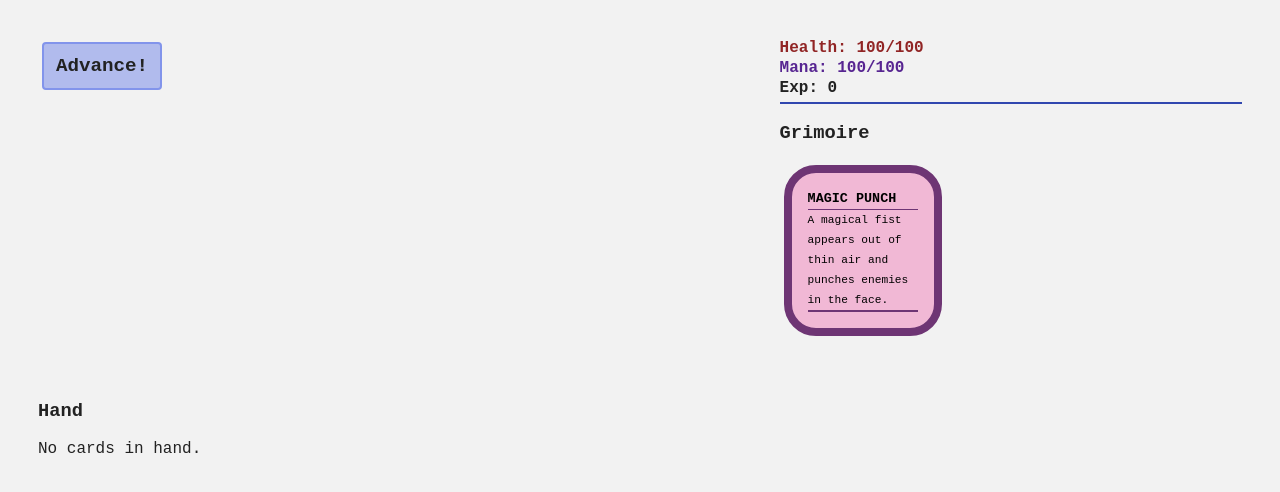
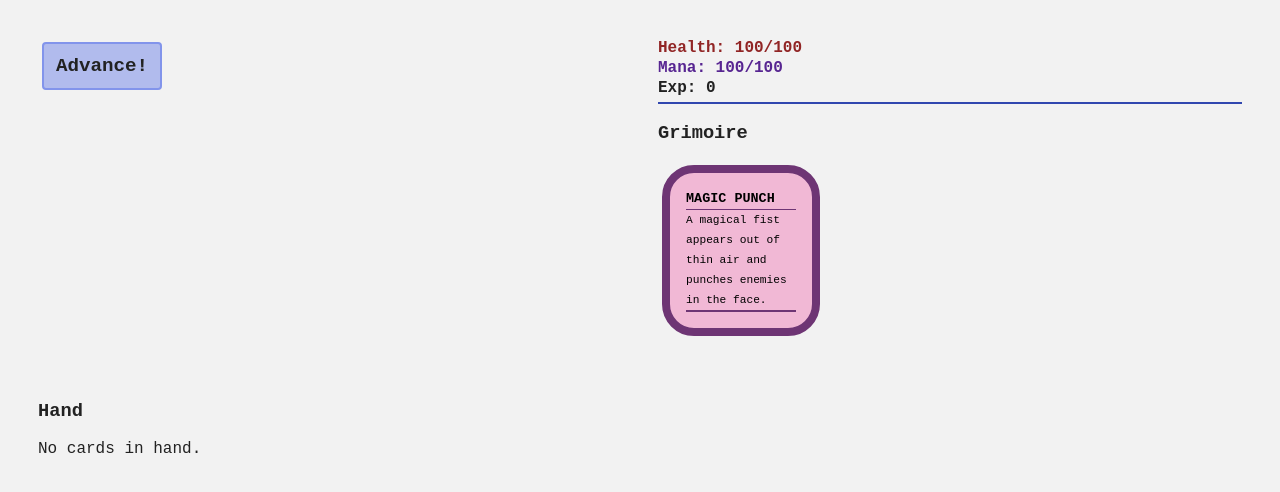
Before and after one commit to brunopagno/back-project, a website built with webpack: page src/index.html in a window 1280 px wide. Built offline with nearby package versions, Linux system fonts and the light colour scheme.

Commit message:
tiny adjusts

```diff
--- a/src/css/back.css
+++ b/src/css/back.css
@@ -30,14 +30,14 @@ img {
 
 #game-view {
   display: flex;
-  min-width: 728px;
+  min-width: 860px;
 }
 #left-column {
-  flex: 6;
+  flex: 5;
   padding: 6px;
 }
 #right-column {
-  flex: 4;
+  flex: 5;
   padding: 6px;
 }
 
--- a/src/game/data/cards.js
+++ b/src/game/data/cards.js
@@ -31,7 +31,7 @@ export const Loot = new Card(
 );
 
 export const Monster = new Card(
-  'Monster',
+  'Challenge!',
   'A violent, yet respectful, duel between you and a creature that does not like you.',
   StaffImage,
   Actions.StartBattle,
```
